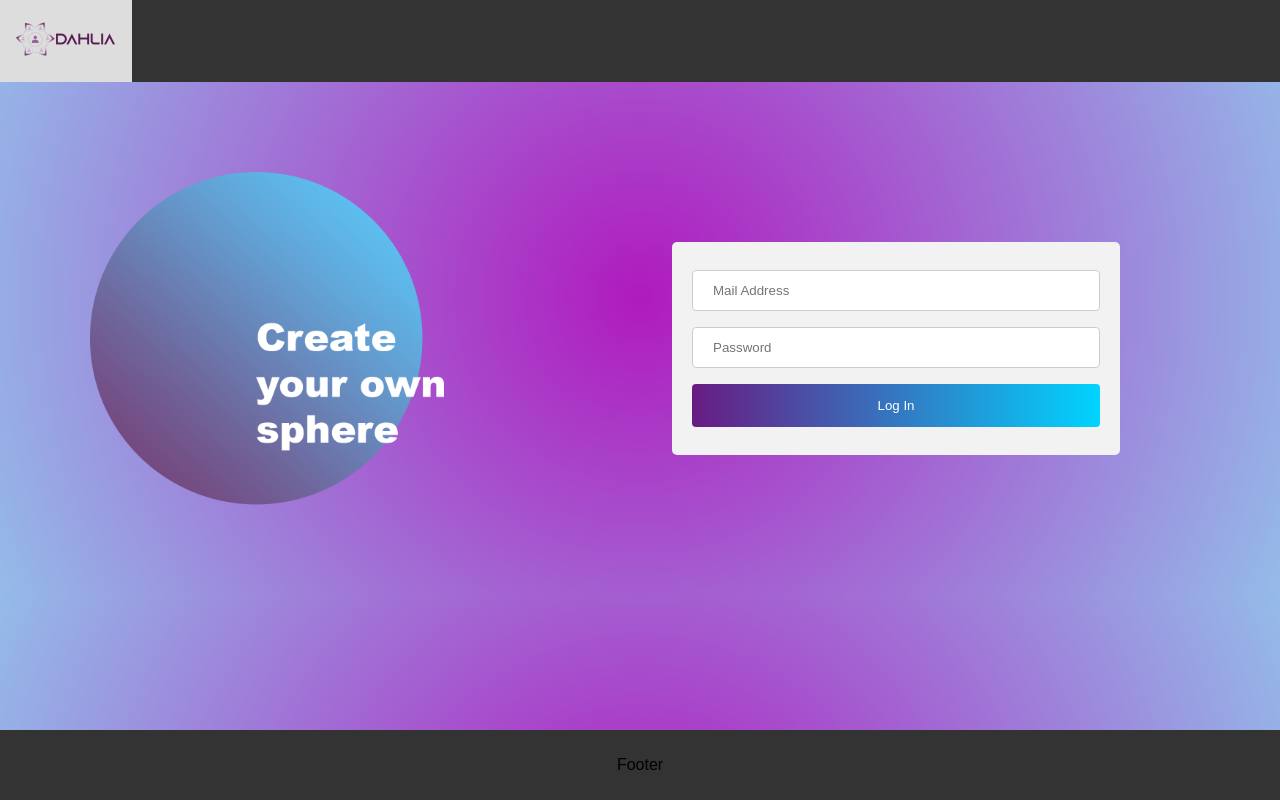
After one commit to m-lecomte/dahlia, a PHP site: page /login.php in a window 1280 px wide. The commit adds this page. Run offline with PHP 8.4, Linux system fonts and the light colour scheme.

Commit message:
idea index.html separate css flex blox

```diff
--- /dev/null
+++ b/css/login.css
@@ -0,0 +1,105 @@
+* {
+    box-sizing: border-box;
+    font-family: Arial, Helvetica, sans-serif;
+}
+
+body {
+    margin: 0;
+    font-family: Arial, Helvetica, sans-serif;
+    background: rgb(176, 26, 190);
+    background: radial-gradient(circle, rgba(176, 26, 190, 1) 0%, rgba(148, 187, 233, 1) 100%);
+}
+
+.topnav {
+    overflow: hidden;
+    background-color: #333;
+    display: flex;
+    flex-direction: row;
+    justify-content: space-between;
+}
+
+.topnav a, .footer a {
+    float: left;
+    display: block;
+    color: #f2f2f2;
+    text-align: center;
+    padding: 14px 16px;
+    text-decoration: none;
+}
+
+
+.topnav a:hover {
+    background-color: #ddd;
+    color: black;
+}
+
+
+.footer {
+    background-color: #333;
+    padding: 10px;
+    left: 0;
+    bottom: 0;
+    position: fixed;
+    width: 100%;
+    display: flex;
+    flex-direction: row;
+    justify-content: center;
+}
+
+.text {
+    font-family: Helvetica, Arial, sans-serif;
+    font-size: 28px;
+    font-weight: normal;
+    line-height: 32px;
+    width: 500px;
+}
+
+input[type=text], input[type=password] {
+    width: 100%;
+    padding: 12px 20px;
+    margin: 8px 0;
+    display: inline-block;
+    border: 1px solid #ccc;
+    border-radius: 4px;
+    box-sizing: border-box;
+}
+
+input[type=submit] {
+    width: 100%;
+    background: rgb(106, 9, 121);
+    background: linear-gradient(90deg, rgba(106, 9, 121, 1) 0%, rgba(92, 9, 121, 0.923406862745098) 0%, rgba(0, 212, 255, 1) 100%);
+    color: white;
+    padding: 14px 20px;
+    margin: 8px 0;
+    border: none;
+    border-radius: 4px;
+    cursor: pointer;
+}
+
+input[type=submit]:hover {
+    background-color: #45a049;
+}
+
+form {
+    float: right;
+    width: 35%;
+    border-radius: 5px;
+    background-color: #f2f2f2;
+    padding: 20px;
+    margin-right: 12.5%;
+    margin-top: 12.5%;
+}
+
+.sphere {
+    float: left;
+    width: 40%;
+    height: 40%;
+}
+
+.pic {
+    height: 50px;
+}
+
+.lang {
+    margin-left: auto;
+}
--- a/index.php
+++ b/index.php
@@ -7,7 +7,7 @@
 <body>
     <?php
 
-    $mysqli = new mysqli("localhost", "me", "password", "dahlia");
+    $mysqli = new mysqli("localhost", "root", "", "dahlia");
 
     if ($mysqli->connect_errno) {
         echo "Failed to connect to MySQL: " . $mysqli->connect_error;
--- /dev/null
+++ b/login.php
@@ -0,0 +1,27 @@
+<!DOCTYPE html>
+<html lang="en">
+<head>
+    <meta charset="UTF-8">
+    <meta http-equiv="X-UA-Compatible" content="IE=edge">
+    <meta name="viewport" content="width=device-width, initial-scale=1.0">
+    <link rel="icon" href="img/Dahlia_Logo_gradient_icon.ico">
+    <link rel="stylesheet" href="css/login.css">
+    <title>Dahlia</title>
+</head>
+<body>
+<div class="topnav">
+    <a href="#"><img src="img/main.png" alt="Logo" class="pic"></a>
+</div>
+<div class="content">
+    <a><img src="img/sphere.png" alt="sphere" class="sphere"></a>
+    <form action="#.php">
+        <input type="text" id="fname" name="firstname" placeholder="Mail Address">
+        <input type="password" id="lname" name="lastname" placeholder="Password">
+        <input type="submit" value="Log In">
+    </form>
+</div>
+<div class="footer">
+    <p>Footer</p>
+</div>
+</body>
+</html>
```
Also changed, not shown: index.html (added, +37 -0 lines), test.html (deleted, +0 -124 lines).
